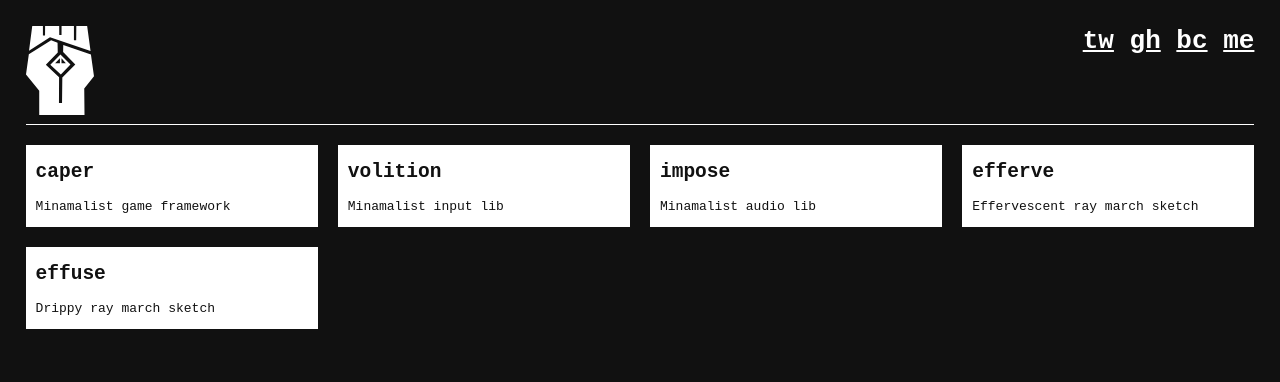
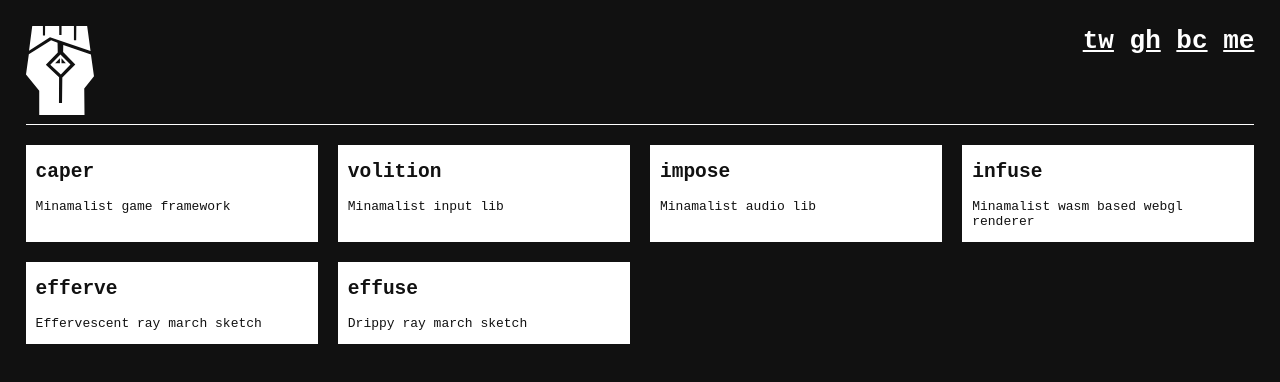
Before and after one commit to shockham/shockham-svelte, a Svelte app: page / in a window 1280 px wide. Shown: the top 382 px of the page. Built offline with nearby package versions, Linux system fonts and the light colour scheme.

Commit message:
Add infuse to projects

```diff
--- a/src/App.svelte
+++ b/src/App.svelte
@@ -6,6 +6,7 @@
         { title: 'caper', desc: 'Minamalist game framework', href: "https://github.com/shockham/caper"},
         { title: 'volition', desc: 'Minamalist input lib', href: "https://github.com/shockham/volition"},
         { title: 'impose', desc: 'Minamalist audio lib', href: "https://github.com/shockham/impose" },
+        { title: 'infuse', desc: 'Minamalist wasm based webgl renderer', href: "https://github.com/shockham/infuse" },
         { title: 'efferve', desc: 'Effervescent ray march sketch', href: "https://efferve.shockham.now.sh/" },
         { title: 'effuse', desc: 'Drippy ray march sketch', href: "https://effuse.shockham.now.sh/" },
     ];
```
